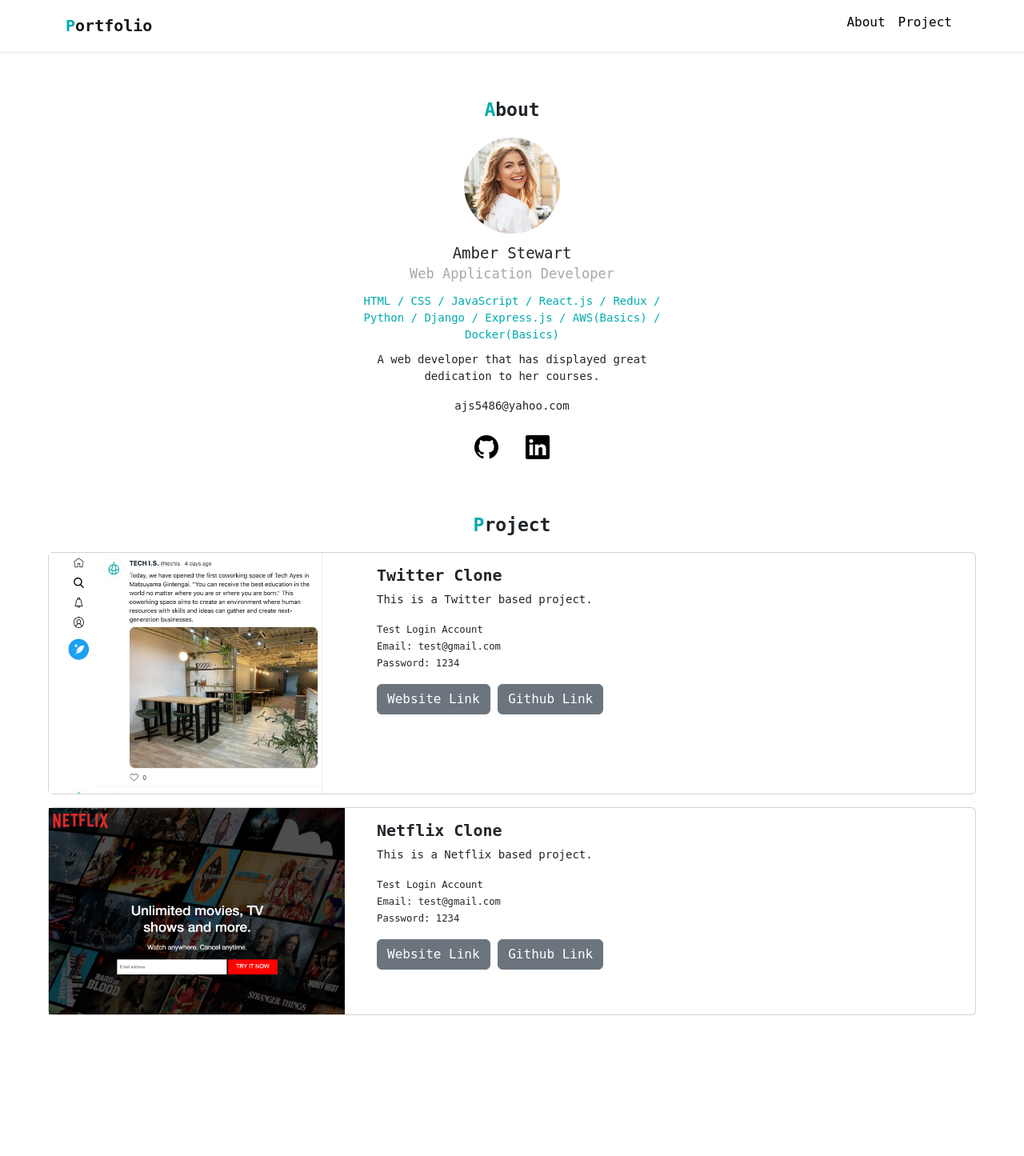
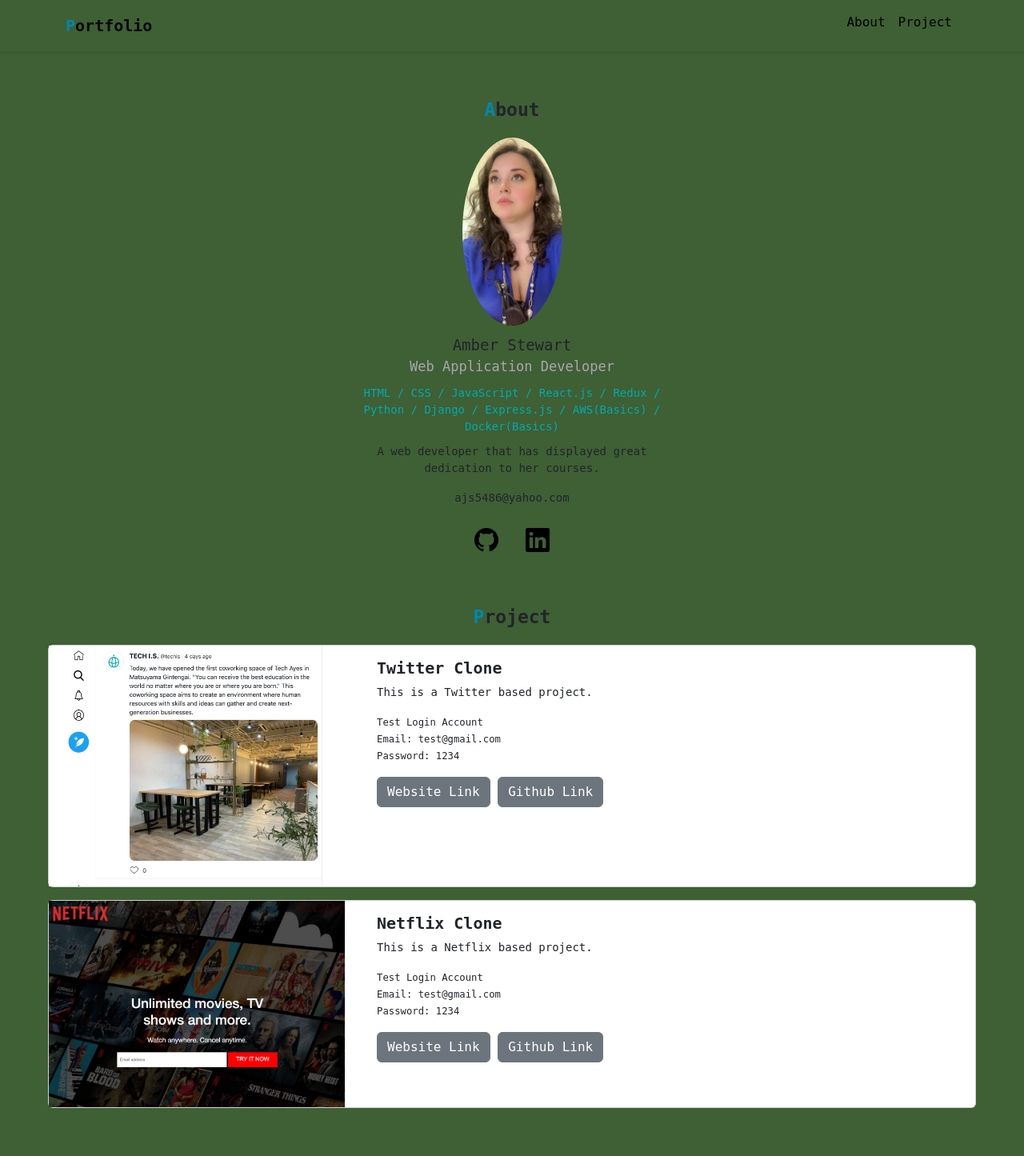
Before and after one commit to AmberJS9592/Portfolio, a PHP site: page / in a window 1280 px wide. Shown: the whole page at 80% size. Before the commit the page ends 1269 px from the top, so only its background shows below. Run offline with PHP 8.4, Linux system fonts and the light colour scheme; some libraries are stand-ins or nearby versions.

Commit message:
added personalized image and colors

```diff
--- a/index.html
+++ b/index.html
@@ -33,7 +33,7 @@
 
       <div id="about">
         <h2><span class="font-primary">A</span>bout</h2>
-        <img src="img/sample-woman.jpg">
+        <img src="img\image.png">
         <div class="name">Amber Stewart</div>
         <div class="vocation">Web Application Developer</div>
         <div class="skills">HTML / CSS / JavaScript / React.js / Redux / Python / Django / Express.js / AWS(Basics) / Docker(Basics)</div>
--- a/style.css
+++ b/style.css
@@ -6,9 +6,10 @@
 
 body{
     font-family: "monospace", sans-serif;
+    background-color: rgb(63, 95, 53);
 }
 .font-primary{
-    color: #00abae;
+    color: #0088ae;
 }
 .title-icon{
     font-size: 20px;
@@ -40,7 +41,7 @@
 }
 #about img{
     border-radius: 50%;
-    width: 120px;
+    width: 125px;
     margin-bottom: 10px;
 }
 #about .name{
```
Also changed, not shown: img/image.png (added).
